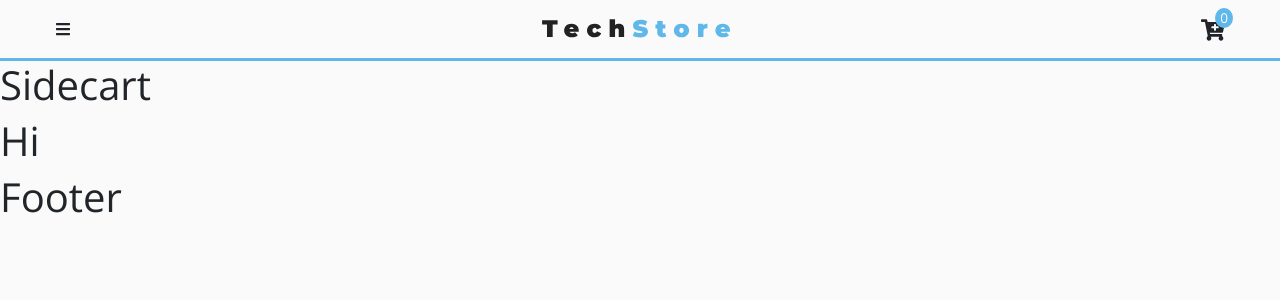
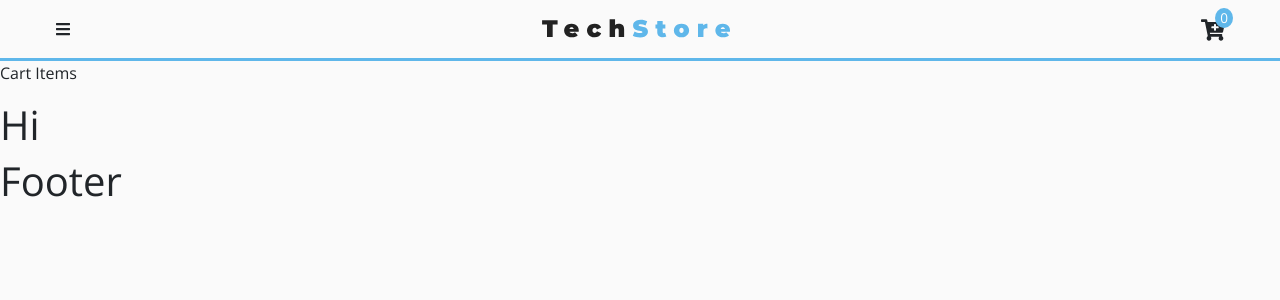
Before and after one commit to Molderck/TechStore-ReactJS, a React (Create React App) app in the folder tech-store/: page / in a window 1280 px wide. Shown: the top 300 px of the page. Built offline with nearby package versions, Linux system fonts and the light colour scheme.

Commit message:
Imported ProductConsumer to Sidebar component, created its respective Wrapper with Style Components and passed throught Context the respective methods

```diff
--- a/tech-store/src/components/Sidecart.js
+++ b/tech-store/src/components/Sidecart.js
@@ -1,9 +1,22 @@
-import React from 'react'
+import React from 'react';
+import { ProductConsumer } from "../context/Context";
+import styled from "styled-components";
 
 export default function Sidecart() {
   return (
-    <React.Fragment>
-        <h1>Sidecart</h1>
-    </React.Fragment>
+    <ProductConsumer>
+      {value => {
+        const { cartOpen, closeCart } = value;
+        return (
+          <CartWrapper show={cartOpen} onClick={closeCart}>
+            <p>Cart Items</p>
+          </CartWrapper>
+        )
+      }}
+    </ProductConsumer>
   )
 }
+
+const CartWrapper = styled.div`
+
+`
```
